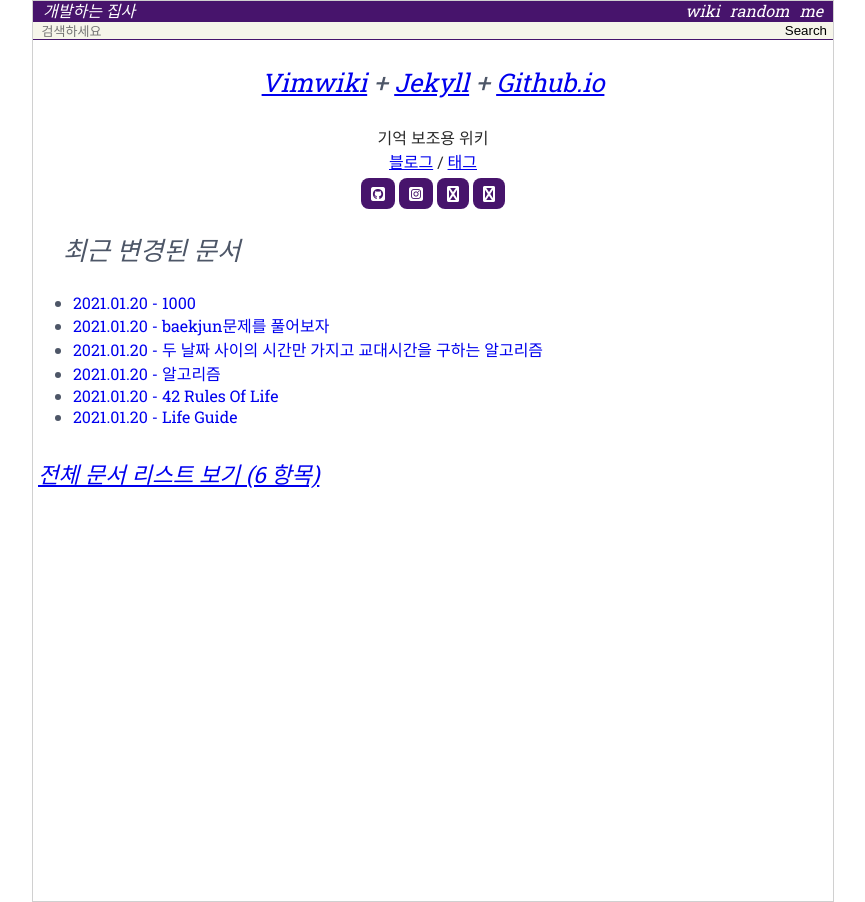
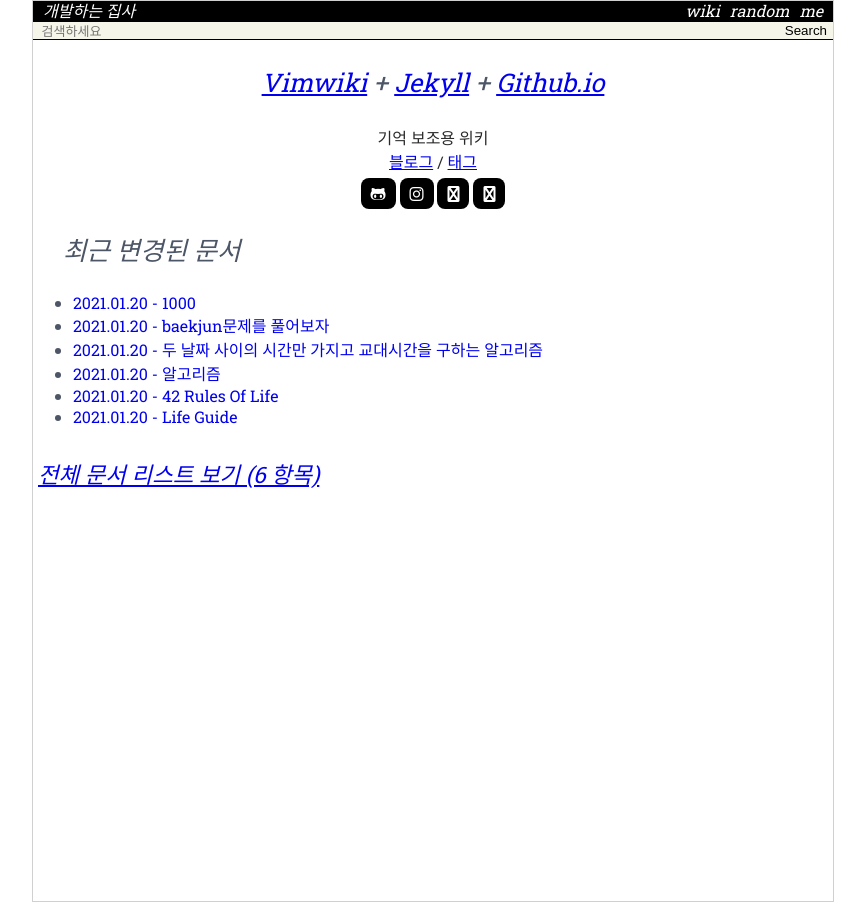
Before and after one commit to Achelous1/achelous1.github.io, a Jekyll site: the page built from index.html, in a window 1280 px wide. Shown: the whole page, without its empty margins (207-1072 px from the left). Built offline with Jekyll 4.4.1, drawn with Linux system fonts in a browser that asks for light colours; nearby versions of some CDN libraries.

Commit message:
Changed theme color and changed icons

```diff
--- a/css/main.scss
+++ b/css/main.scss
@@ -12,7 +12,7 @@
 $base-line-height  : 1.5;
 
 $coding-font: Consolas, "Courier New", Courier;
-$theme-color: #47146C;
+$theme-color: #000000;
 
 // Import from 'sass_dir' (default: _sass)
 @import
--- a/index.html
+++ b/index.html
@@ -24,15 +24,15 @@
     </div>
     <div class="contact">
 {% if site.github_username %}
-        <a href="https://github.com/{{ site.github_username }}"><i class="fab fa-github-square"></i></a>
+        <a href="https://github.com/{{ site.github_username }}"><i class="fab fa-github-alt"></i></a>
 {% endif %}
 {% if site.insta_username %}
-        <a href="https://instagram.com/{{ site.insta_username }}"><i class="fab fa-instagram-square"></i></a>
+        <a href="https://instagram.com/{{ site.insta_username }}"><i class="fab fa-instagram"></i></a>
 {% endif %}
 {% if site.email %}
-        <a href="mailto:{{ site.email }}"><i class="fab fa-envelope-square"></i></a>
+        <a href="mailto:{{ site.email }}"><i class="fab fa-envelope"></i></a>
 {% endif %}
-        <a href="{{ "/feed.xml" | prepend: site.baseurl }}"><i class="fab fa-rss-square"></i></a>
+        <a href="{{ "/feed.xml" | prepend: site.baseurl }}"><i class="fab fa-rss"></i></a>
     </div>
 </div>
 <div>
```
